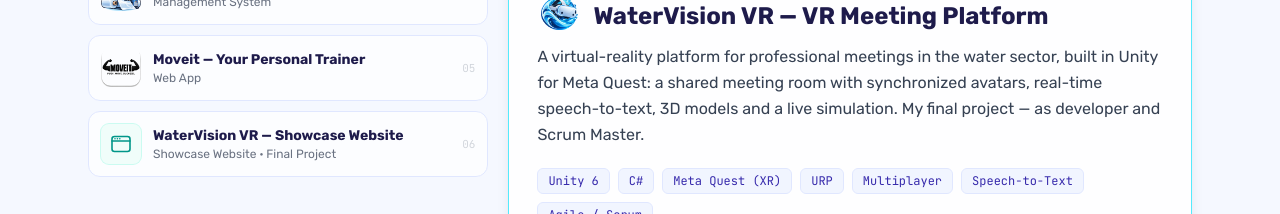
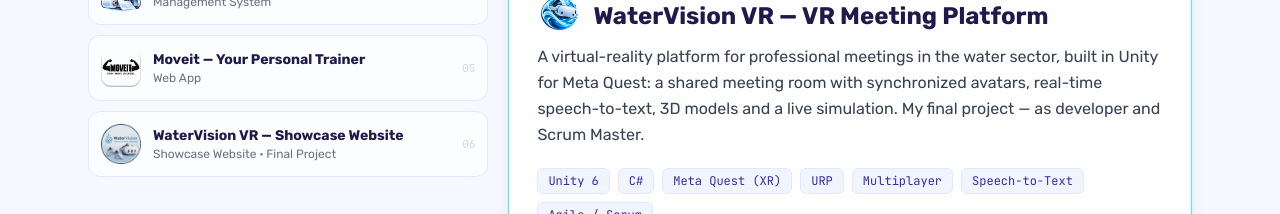
Before and after one commit to SivanSoftware/SivanSoftware.github.io, a Next.js app: page / in a window 1280 px wide. Shown: the part 1520-1734 px from the top of the page. Built offline with nearby package versions, Linux system fonts and the light colour scheme.

Commit message:
Use the WaterVision logo as the showcase-site project icon

```diff
--- a/app/i18n.ts
+++ b/app/i18n.ts
@@ -292,6 +292,7 @@
     {
       id: "watervision-site",
       icon: "web",
+      iconImage: "/projects/watervision-site-icon.webp",
       image: "/projects/watervision-site.webp",
       imagePosition: "object-top",
       category: "אתר תצוגה · פרויקט גמר",
@@ -566,7 +567,9 @@
     {
       id: "watervision-site",
       icon: "web",
+      iconImage: "/projects/watervision-site-icon.webp",
       image: "/projects/watervision-site.webp",
+      imagePosition: "object-top",
       category: "Showcase Website · Final Project",
       title: "WaterVision VR — Showcase Website",
       summary:
```
Also changed, not shown: public/projects/watervision-site-icon.webp (added).
